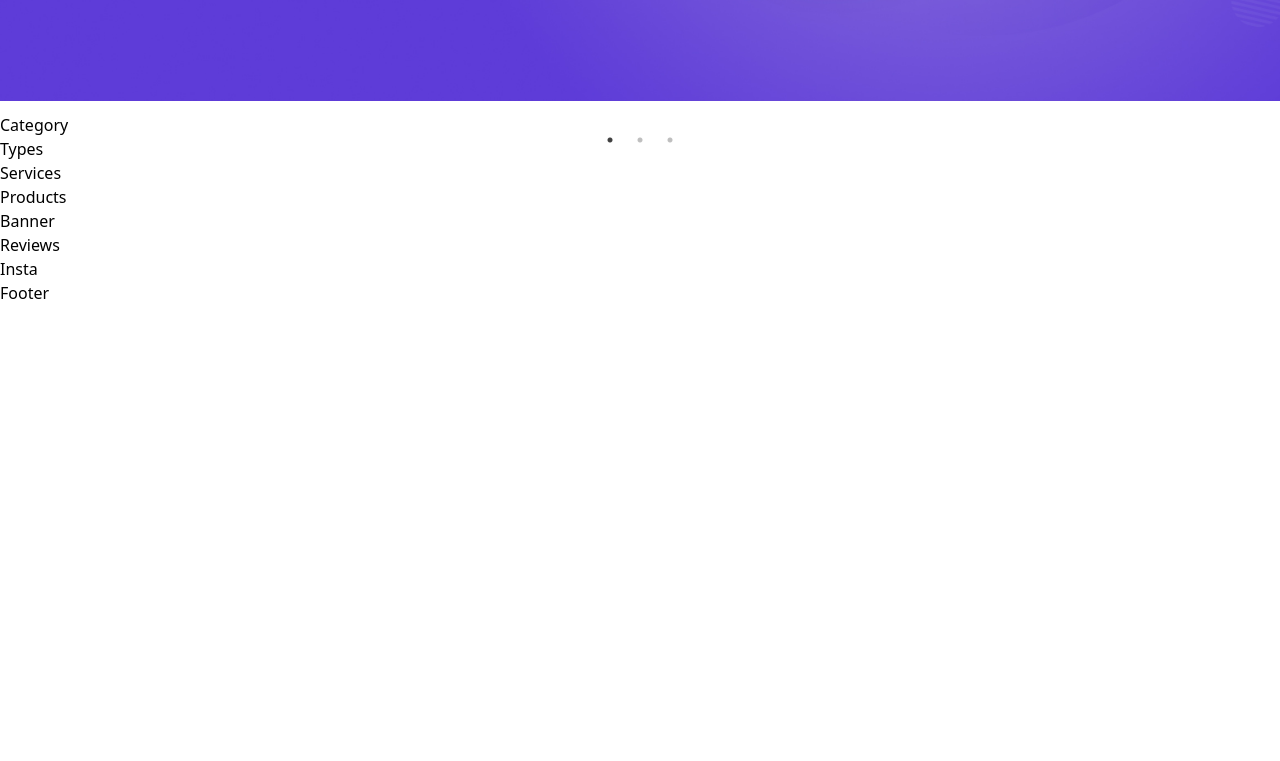
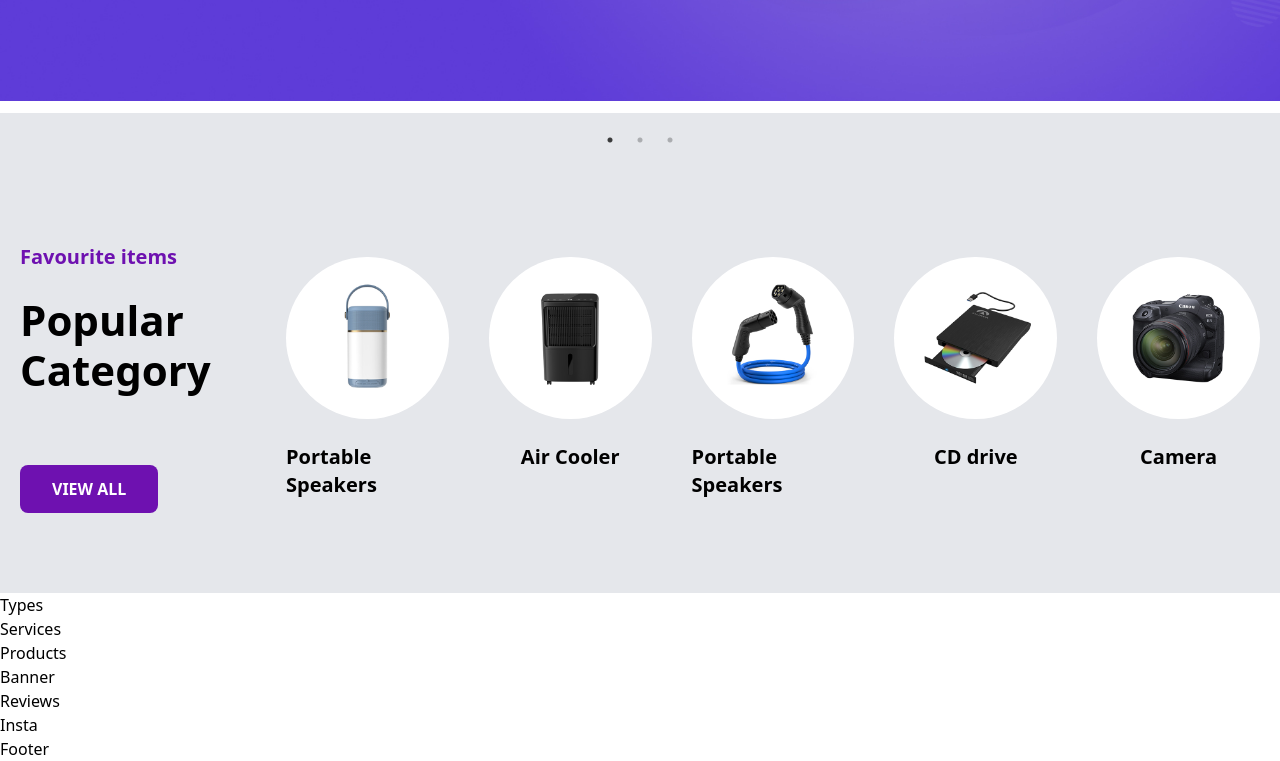
Before and after one commit to Shijin2k3/Shopsy, a React (Vite) app: page / in a window 1280 px wide. Shown: the part 611-1372 px from the top of the page. Before the commit the page ends 916 px from the top, so only its background shows below. Built offline with nearby package versions, Linux system fonts and the light colour scheme.

Commit message:
initialized Category Section

```diff
--- a/src/components/Category.jsx
+++ b/src/components/Category.jsx
@@ -1,8 +1,66 @@
-import React from 'react'
+import React, { useEffect } from 'react'
+import cat1 from '../assets/cat1.jpg'
+import cat2 from '../assets/cat2.jpg'
+import cat3 from '../assets/cat3.jpg'
+import cat4 from '../assets/cat4.jpg'
+import cat5 from '../assets/cat5.jpg'
+import AOS from 'aos';
+import 'aos/dist/aos.css';
 
 const Category = () => {
+  useEffect(()=>{
+      AOS.init({
+        offset:100,
+        duration:500,
+        easing:'ease-in-out',
+      })
+      AOS.refresh()
+    },[])
   return (
-    <div>Category</div>
+    <div id='category' className='w-full bg-gray-200 lg:px:20 px-5 pt-[130px] pb-[80px]
+    flex flex-col lg:flex-row justify-center items-center gap-20'>
+      <div data-aos="zoom-in" data-aos-delay='50' className='lg:w-[15%]
+      w-full flex flex-col justify-center lg:items-start items-center gap-[20px]' >
+        <h1 className='text-purple-800 text-xl font-semibold text-center'>Favourite items</h1>
+        <h1 className='text-black font-semibold text-[42px]  leading-[50px]
+        lg:text-start text-center lg:mt-1'> Popular Category</h1>
+        <button className='bg-purple-800 text-white hover:bg-yellow-400 hover:text-black px-8 py-3
+        rounded-lg font-semibold mt-[50px] cursor-pointer'>VIEW ALL</button>
+      </div>
+
+      <div className='lg:w-[85%] w-full grid lg:grid-cols-5
+      justify-center items-start gap-10'>
+        <div data-aos="zoom-in" data-aos-delay='100' className='flex flex-col justify-center
+        items-center gap-6'>
+         <img src={cat1} alt="" className='rounded-full cursor-pointer'/>
+         <h1 className='text-black text-xl font-semibold hover:text-purple-800 cursor-pointer'>Portable Speakers</h1>
+        </div>
+
+        <div data-aos="zoom-in" data-aos-delay='150' className='flex flex-col justify-center
+        items-center gap-6'>
+         <img src={cat2} alt="" className='rounded-full cursor-pointer'/>
+         <h1 className='text-black text-xl font-semibold hover:text-purple-800 cursor-pointer'>Air Cooler</h1>
+        </div>
+
+        <div data-aos="zoom-in" data-aos-delay='200' className='flex flex-col justify-center
+        items-center gap-6'>
+         <img src={cat3} alt="" className='rounded-full cursor-pointer'/>
+         <h1 className='text-black text-xl font-semibold hover:text-purple-800 cursor-pointer'>Portable Speakers</h1>
+        </div>
+
+        <div data-aos="zoom-in" data-aos-delay='250' className='flex flex-col justify-center
+        items-center gap-6'>
+         <img src={cat4} alt="" className='rounded-full cursor-pointer'/>
+         <h1 className='text-black text-xl font-semibold hover:text-purple-800 cursor-pointer'>CD drive</h1>
+        </div>
+
+        <div data-aos="zoom-in" data-aos-delay='300' className='flex flex-col justify-center
+        items-center gap-6'>
+         <img src={cat5} alt="" className='rounded-full cursor-pointer'/>
+         <h1 className='text-black text-xl font-semibold hover:text-purple-800 cursor-pointer'>Camera</h1>
+        </div>
+      </div>
+    </div>
   )
 }
 
--- a/src/components/Hero.jsx
+++ b/src/components/Hero.jsx
@@ -44,7 +44,7 @@ const Hero = () => {
            className='text-white text-2xl '
            >100% trusted <span className='text-yellow-300 font-semibold'>Electronics Gadgets</span></h1>
            <button data-aos="zoom-in" data-aos-delay="120"
-            className='bg-yellow-300 px-6 py-3 text-black font-semibold rounded-lg'>ONLINE COLLECTIONS</button>
+            className='bg-yellow-300 px-6 py-3 text-black font-semibold rounded-lg cursor-pointer'>ONLINE COLLECTIONS</button>
           </div>
         </div>
         <div>
@@ -61,7 +61,7 @@ const Hero = () => {
            className='text-white text-2xl '
            >100% trusted <span className='text-yellow-300 font-semibold'>Electronics Gadgets</span></h1>
            <button data-aos="zoom-in" data-aos-delay="120"
-            className='bg-yellow-300 px-6 py-3 text-black font-semibold rounded-lg'>ONLINE COLLECTIONS</button>
+            className='bg-yellow-300 px-6 py-3 text-black font-semibold rounded-lg cursor-pointer'>ONLINE COLLECTIONS</button>
           </div>/
         </div>
         <div>
@@ -78,7 +78,7 @@ const Hero = () => {
            className='text-white text-2xl '
            >100% trusted <span className='text-yellow-300 font-semibold'>Electronics Gadgets</span></h1>
            <button data-aos="zoom-in" data-aos-delay="120"
-            className='bg-yellow-300 px-6 py-3 text-black font-semibold rounded-lg'>ONLINE COLLECTIONS</button>
+            className='bg-yellow-300 px-6 py-3 text-black font-semibold rounded-lg cursor-pointer'>ONLINE COLLECTIONS</button>
           </div>
         </div>
 
```
